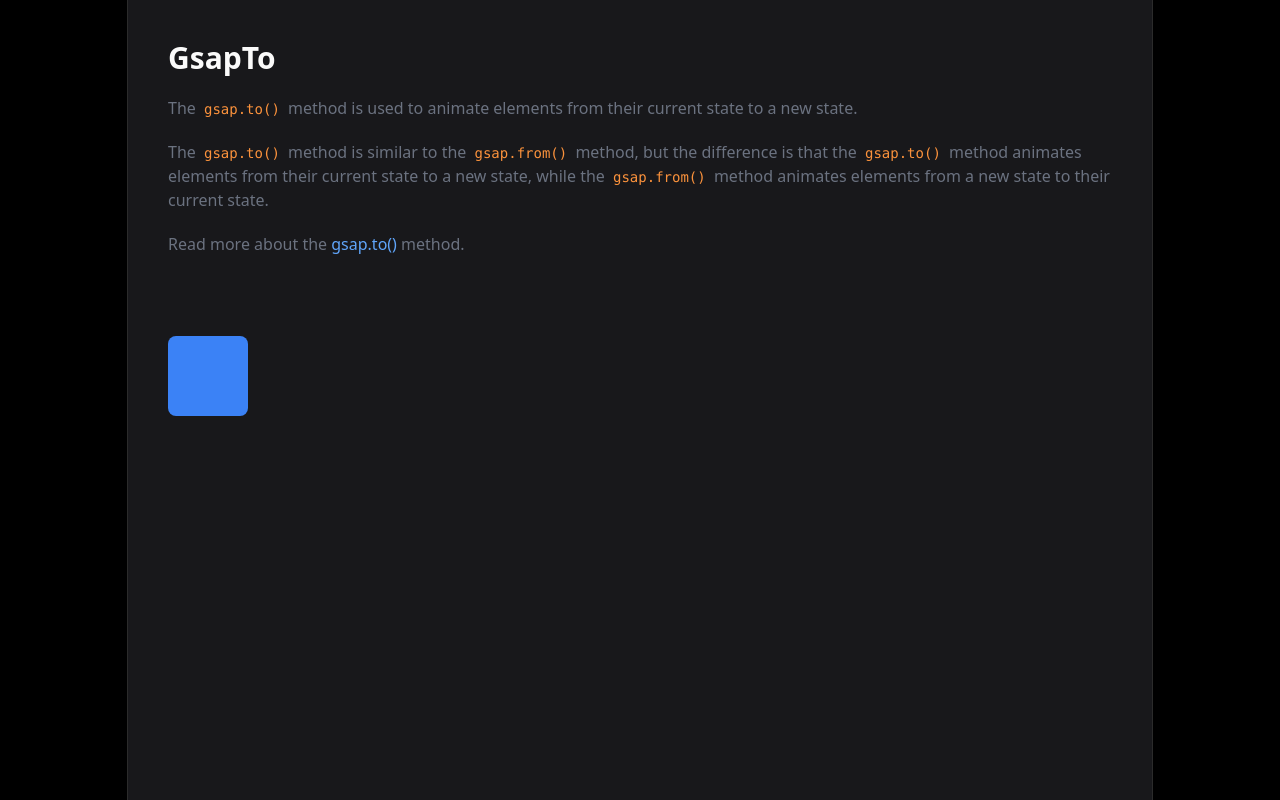
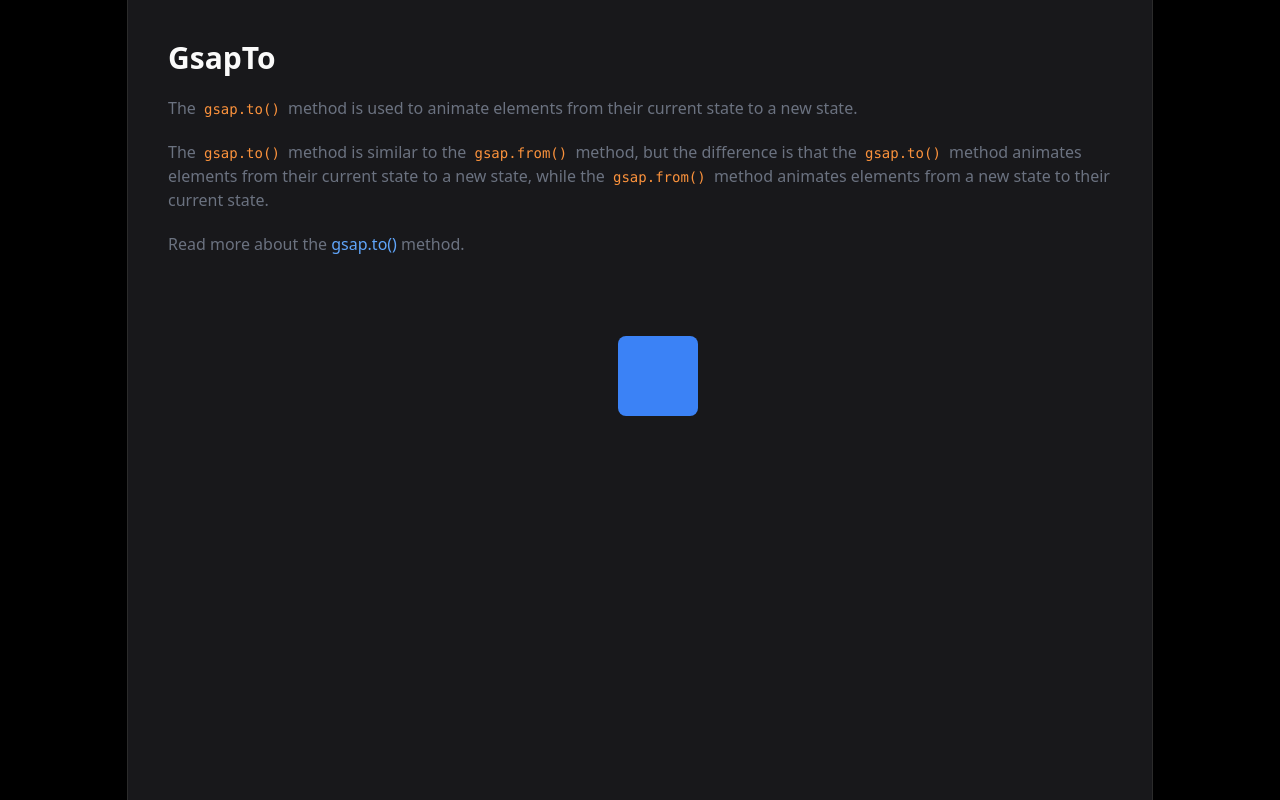
Before and after one commit to Surajnairx/react-gsap-landing-page, a React (Vite) app: page /gsapto in a window 1280 px wide. Built offline with nearby package versions, Linux system fonts and the light colour scheme.

Commit message:
feat: add basic gsap.to() animation to div

```diff
--- a/src/pages/GsapTo.jsx
+++ b/src/pages/GsapTo.jsx
@@ -1,6 +1,14 @@
+import { useGSAP } from "@gsap/react";
+import gsap from "gsap";
 const GsapTo = () => {
   // TODO: Implement the gsap.to() method
-
+  useGSAP(() => {
+    gsap.to("#blue-box", {
+      x: 450,
+      rotation: 360,
+      duration: 2,
+    });
+  });
   return (
     <main>
       <h1>GsapTo</h1>
@@ -29,7 +37,7 @@ const GsapTo = () => {
         method.
       </p>
 
-      <div className="mt-20">
+      <div className="mt-20 flex">
         <div id="blue-box" className="w-20 h-20 bg-blue-500 rounded-lg" />
       </div>
     </main>
```
